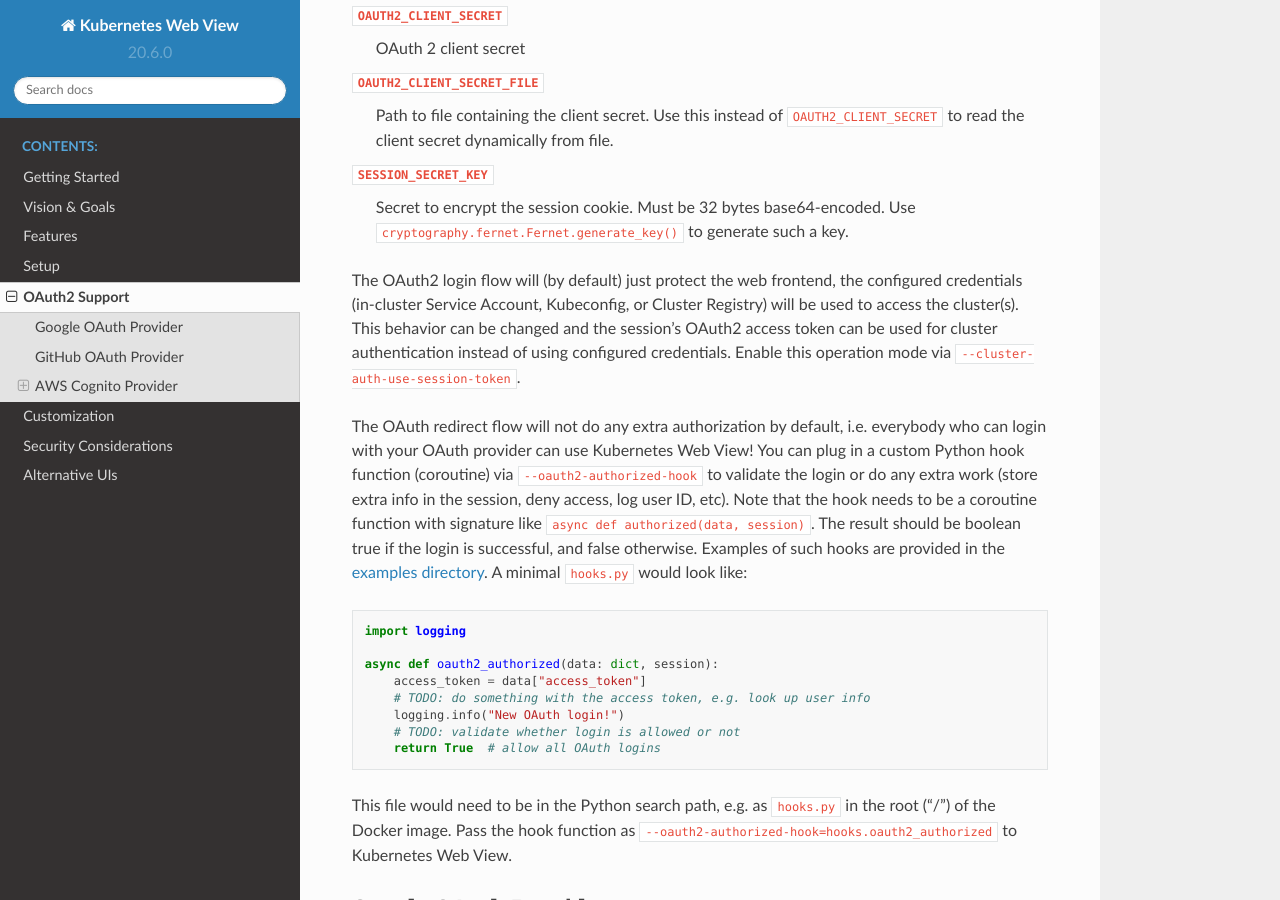
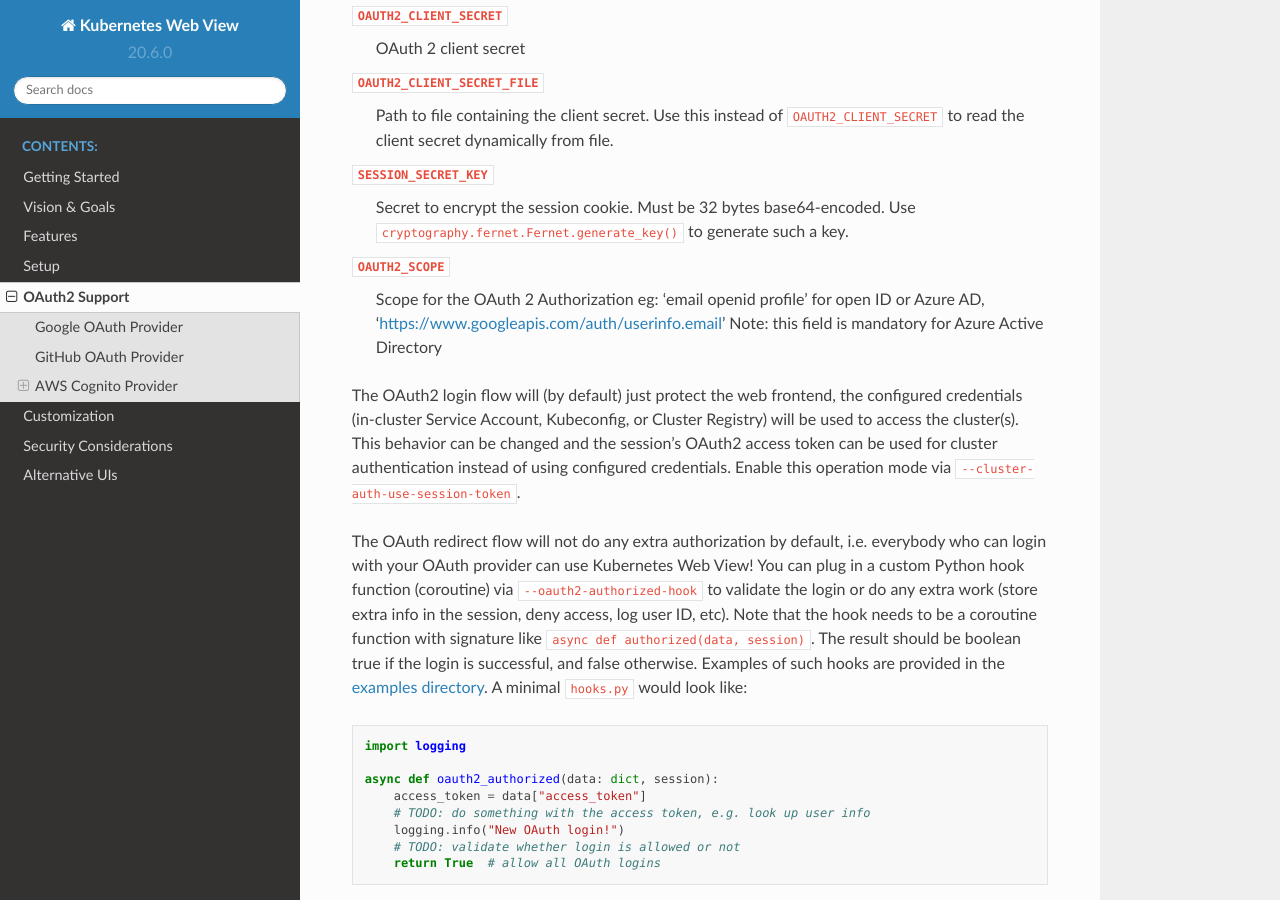
Before and after one commit to hjacobs/kube-web-view, a Sphinx documentation site: the page built from docs/oauth2.rst, in a window 1280 px wide and 900 px high, scrolled down 543 px. Built offline with Sphinx 7.4.7 and the Read the Docs theme 2.0.0, drawn with Linux system fonts in a browser that asks for light colours.

Commit message:
Adding scope support for oauth2 calls

```diff
--- a/docs/oauth2.rst
+++ b/docs/oauth2.rst
@@ -20,6 +20,9 @@
     Path to file containing the client secret. Use this instead of ``OAUTH2_CLIENT_SECRET`` to read the client secret dynamically from file.
 ``SESSION_SECRET_KEY``
     Secret to encrypt the session cookie. Must be 32 bytes base64-encoded. Use ``cryptography.fernet.Fernet.generate_key()`` to generate such a key.
+``OAUTH2_SCOPE``
+    Scope for the OAuth 2 Authorization eg:  'email openid profile' for open ID or Azure AD,  'https://www.googleapis.com/auth/userinfo.email'
+    Note: this field is mandatory for Azure Active Directory
 
 The OAuth2 login flow will (by default) just protect the web frontend, the configured credentials (in-cluster Service Account, Kubeconfig, or Cluster Registry) will be used to access the cluster(s).
 This behavior can be changed and the session's OAuth2 access token can be used for cluster authentication instead of using configured credentials.
```
Also changed, not shown: 1 other file.
